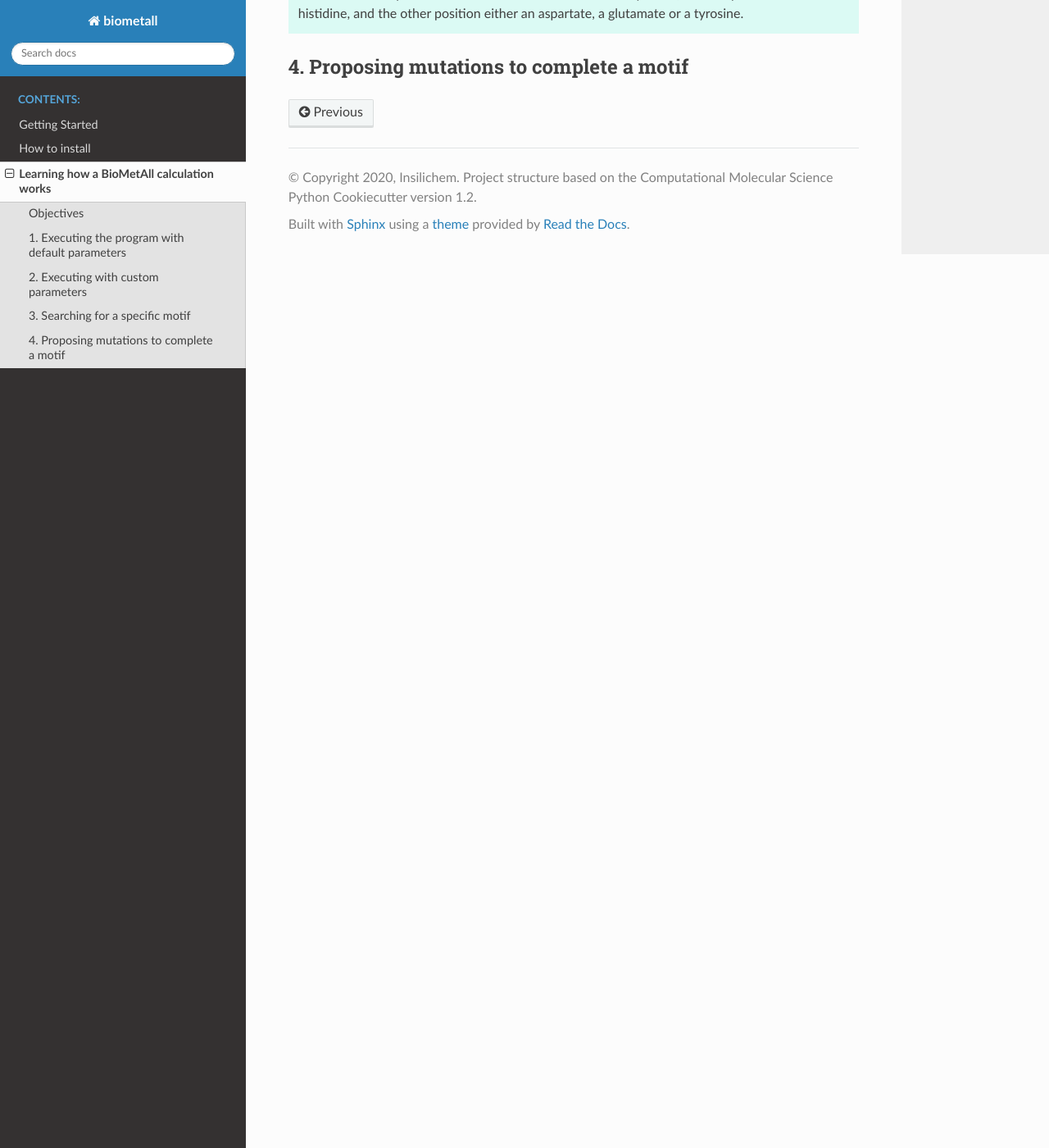
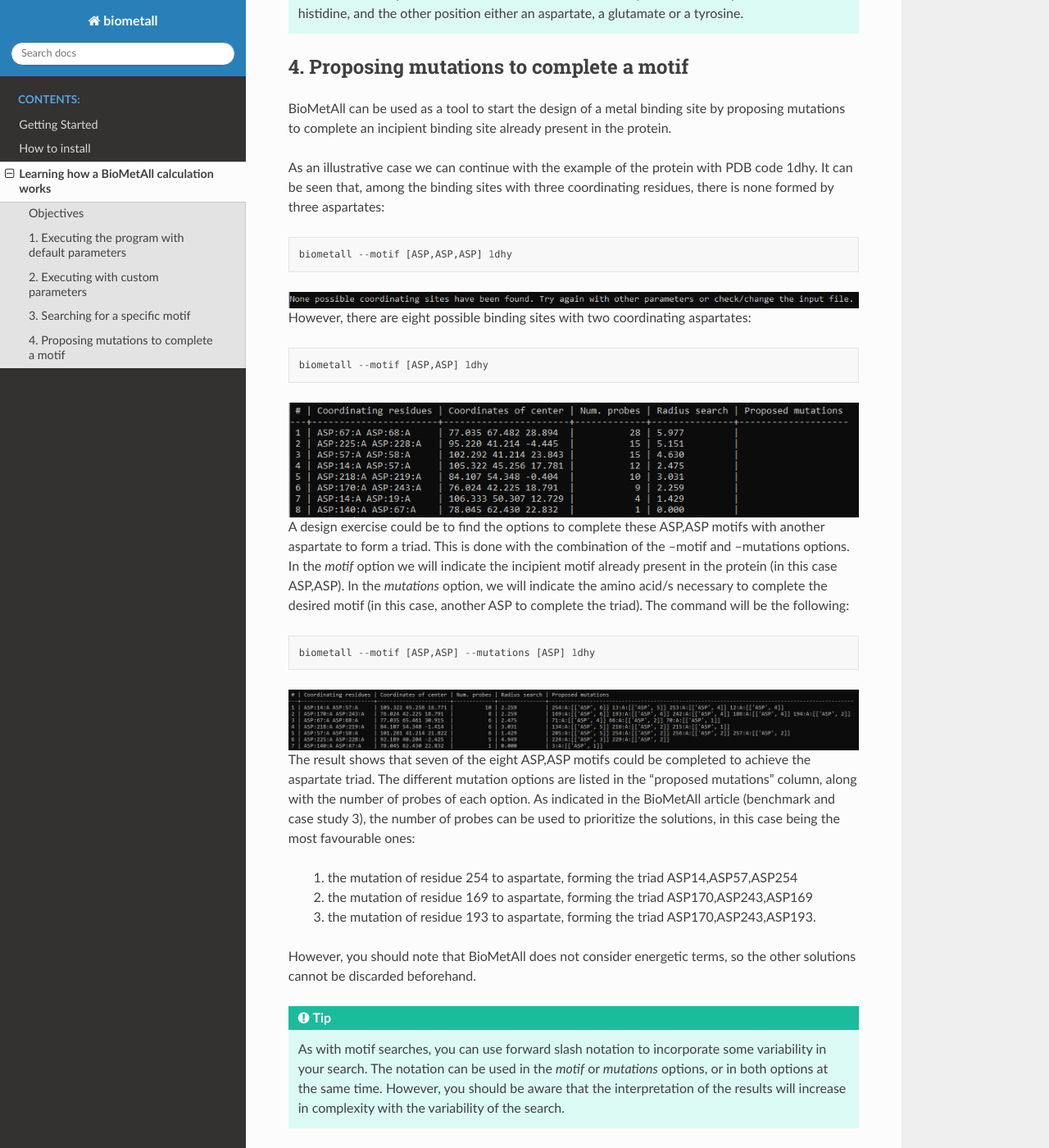
Before and after one commit to insilichem/biometall, a Sphinx documentation site: the page built from docs/tutorial1.rst, in a window 1280 px wide and 1400 px high, scrolled down 6863 px. Shown: the whole window at 82% size. Built offline with Sphinx 7.4.7 and the Read the Docs theme 2.0.0, drawn with Linux system fonts in a browser that asks for light colours; the version number could not be read and is left out.

Commit message:
add: mutations section

```diff
--- a/docs/tutorial1.rst
+++ b/docs/tutorial1.rst
@@ -201,3 +201,49 @@ The second option is to introduce some variability using the forward slash symbo
 
 4. Proposing mutations to complete a motif
 ==========================================
+
+BioMetAll can be used as a tool to start the design of a metal binding site by proposing mutations to complete an incipient binding site already present in the protein.
+
+As an illustrative case we can continue with the example of the protein with PDB code 1dhy. It can be seen that, among the binding sites with three coordinating residues, there is none formed by three aspartates:
+
+::
+
+        biometall --motif [ASP,ASP,ASP] 1dhy
+
+.. image:: images/tutorial1_image5.png
+    :align: center
+    :alt: Result of the execution
+
+However, there are eight possible binding sites with two coordinating aspartates:
+
+::
+
+        biometall --motif [ASP,ASP] 1dhy
+
+.. image:: images/tutorial1_image6.png
+    :align: center
+    :alt: Result of the execution
+
+A design exercise could be to find the options to complete these ASP,ASP motifs with another aspartate to form a triad. This is done with the combination of the --motif and --mutations options. In the `motif` option we will indicate the incipient motif already present in the protein (in this case ASP,ASP). In the `mutations` option, we will indicate the amino acid/s necessary to complete the desired motif (in this case, another ASP to complete the triad). The command will be the following:
+
+::
+
+        biometall --motif [ASP,ASP] --mutations [ASP] 1dhy
+
+.. image:: images/tutorial1_image7.png
+    :align: center
+    :alt: Result of the execution
+
+The result shows that seven of the eight ASP,ASP motifs could be completed to achieve the aspartate triad. The different mutation options are listed in the "proposed mutations" column, along with the number of probes of each option. As indicated in the BioMetAll article (benchmark and case study 3), the number of probes can be used to prioritize the solutions, in this case being the most favourable ones:
+
+    i) the mutation of residue 254 to aspartate, forming the triad ASP14,ASP57,ASP254
+
+    ii) the mutation of residue 169 to aspartate, forming the triad ASP170,ASP243,ASP169
+
+    iii) the mutation of residue 193 to aspartate, forming the triad ASP170,ASP243,ASP193.
+
+However, you should note that BioMetAll does not consider energetic terms, so the other solutions cannot be discarded beforehand.
+
+.. tip::
+
+    As with motif searches, you can use forward slash notation to incorporate some variability in your search. The notation can be used in the `motif` or `mutations` options, or in both options at the same time. However, you should be aware that the interpretation of the results will increase in complexity with the variability of the search.
```
